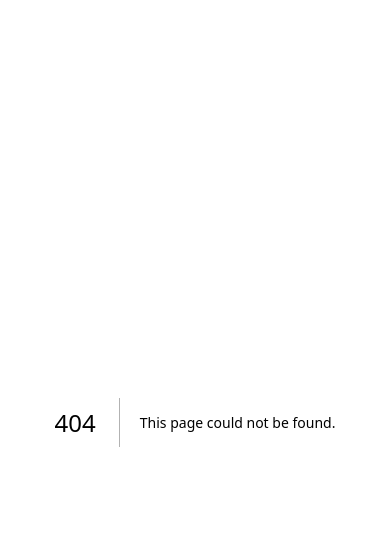
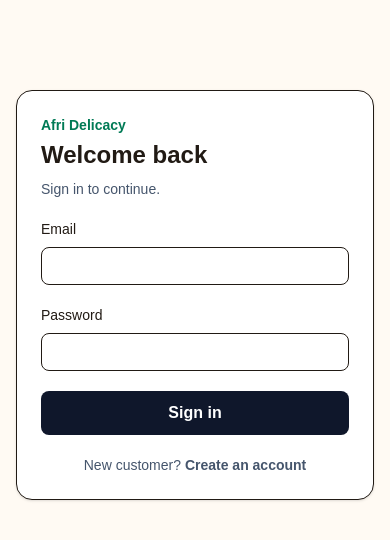
Before and after one commit to abubakarabdulrahman737-droid/afri-delicacy, a Next.js app: page /login in a window 390 px wide. Before the commit this address had no page. Shown: the top 540 px of the page. Built offline with nearby package versions, Linux system fonts and the light colour scheme.

Commit message:
feat(auth): add responsive customer login page

```diff
--- /dev/null
+++ b/app/login/page.tsx
@@ -0,0 +1,63 @@
+"use client";
+
+import { FormEvent, useState } from "react";
+import { signIn } from "next-auth/react";
+
+export default function LoginPage() {
+  const [error, setError] = useState("");
+  const [pending, setPending] = useState(false);
+
+  async function handleSubmit(event: FormEvent<HTMLFormElement>) {
+    event.preventDefault();
+    setError("");
+    setPending(true);
+
+    const formData = new FormData(event.currentTarget);
+    const result = await signIn("credentials", {
+      email: formData.get("email"),
+      password: formData.get("password"),
+      redirect: false,
+    });
+
+    setPending(false);
+
+    if (result?.error) {
+      setError("Invalid email or password.");
+      return;
+    }
+
+    window.location.href = "/customer";
+  }
+
+  return (
+    <main className="mx-auto flex min-h-[70vh] max-w-md items-center px-4 py-12">
+      <form onSubmit={handleSubmit} className="w-full space-y-5 rounded-2xl border bg-white p-6 shadow-sm">
+        <div>
+          <p className="text-sm font-semibold text-emerald-700">Afri Delicacy</p>
+          <h1 className="mt-1 text-2xl font-bold">Welcome back</h1>
+          <p className="mt-2 text-sm text-slate-600">Sign in to continue.</p>
+        </div>
+
+        {error ? <p className="rounded-lg bg-red-50 p-3 text-sm text-red-700">{error}</p> : null}
+
+        <label className="block text-sm font-medium">
+          Email
+          <input name="email" type="email" required className="mt-2 w-full rounded-lg border px-3 py-2" />
+        </label>
+
+        <label className="block text-sm font-medium">
+          Password
+          <input name="password" type="password" required minLength={8} className="mt-2 w-full rounded-lg border px-3 py-2" />
+        </label>
+
+        <button disabled={pending} className="w-full rounded-lg bg-slate-900 px-4 py-2.5 font-semibold text-white disabled:opacity-50">
+          {pending ? "Signing in…" : "Sign in"}
+        </button>
+
+        <p className="text-center text-sm text-slate-600">
+          New customer? <a href="/register" className="font-semibold text-emerald-700">Create an account</a>
+        </p>
+      </form>
+    </main>
+  );
+}
```
